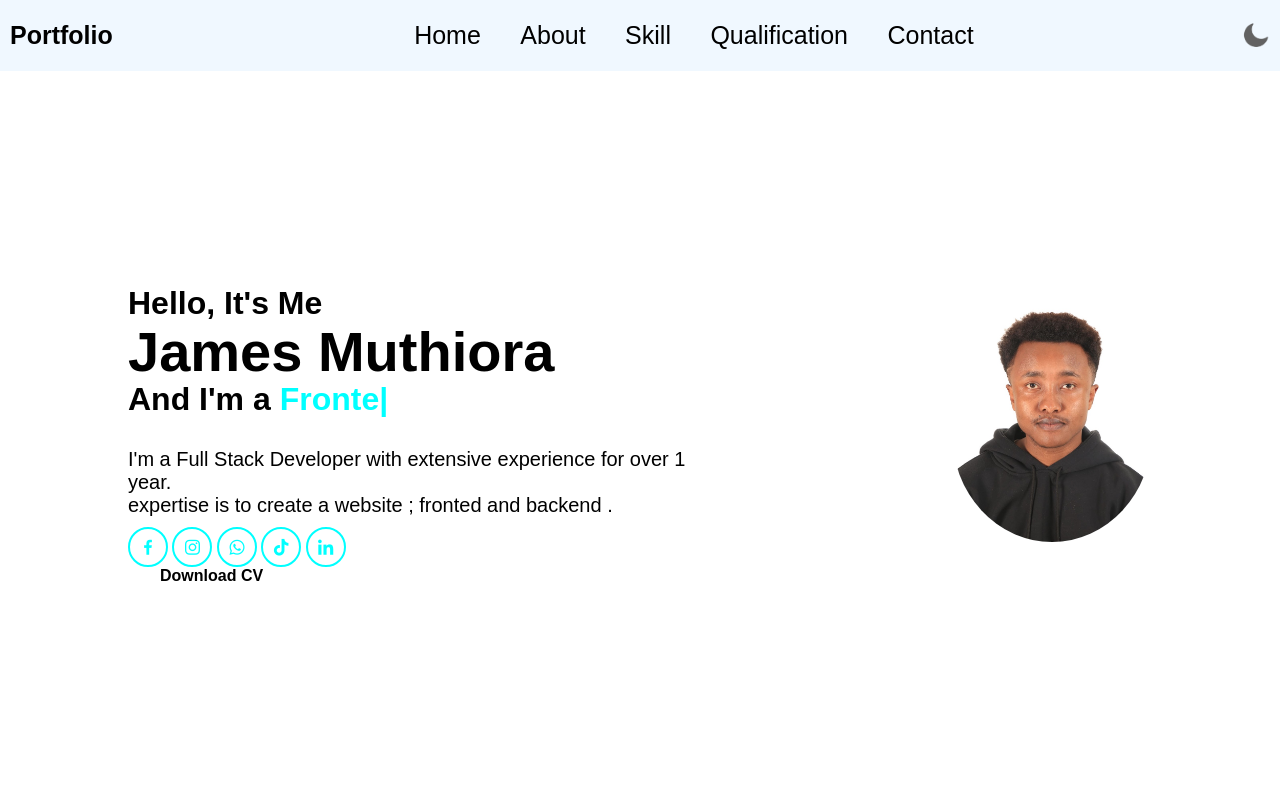
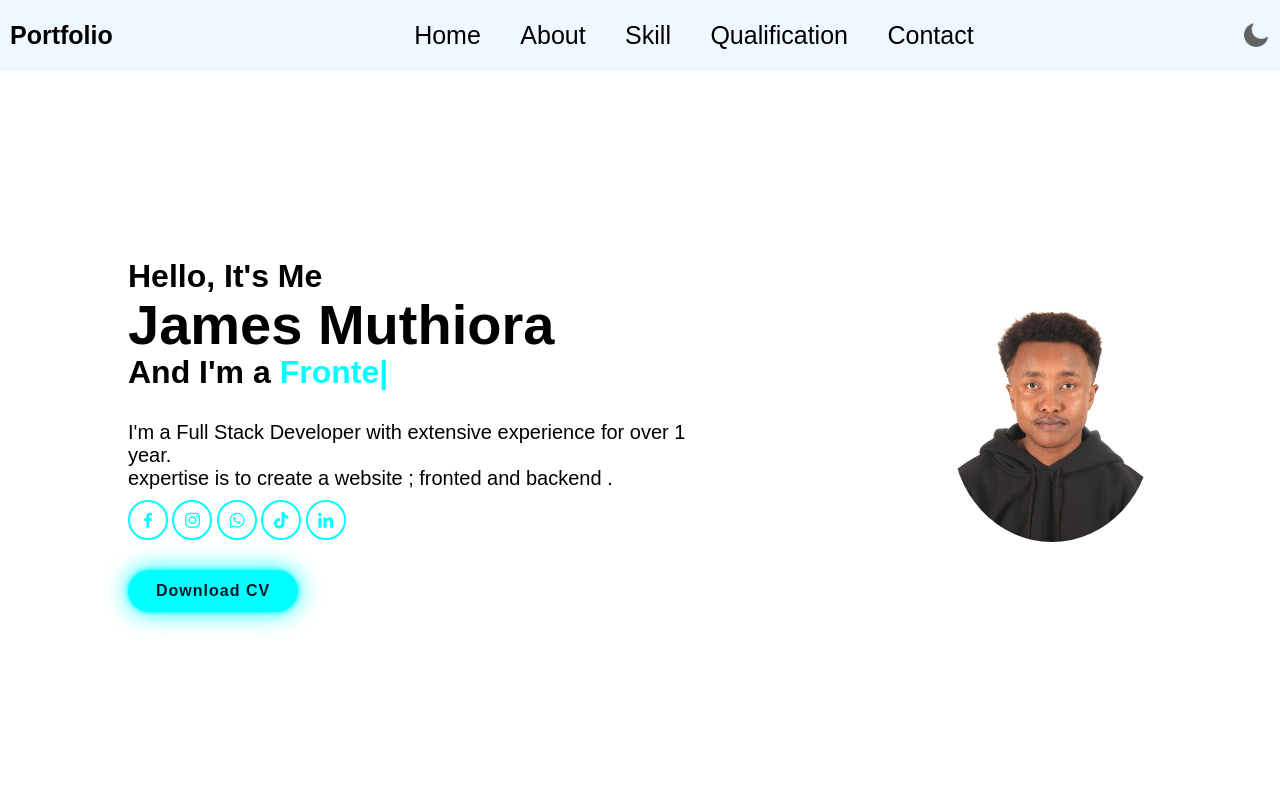
Before and after one commit to mbayajames/Portfolio-, a plain HTML site: page index.html in a window 1280 px wide. Shown: the top 797 px of the page. Drawn offline with nearby package versions, Linux system fonts and the light colour scheme; files whose address does not match are found by name.

Commit message:
modify css/style.css and modify index.html

```diff
--- a/css/style.css
+++ b/css/style.css
@@ -241,6 +241,7 @@ body {
   border-radius: 5px;
   font-weight: 600;
   transition: 0.3s;
+  margin-top: 60px;
 }
 
 .cta-btn:hover {
--- a/index.html
+++ b/index.html
@@ -74,8 +74,8 @@
                         href="https://www.linkedin.com/in/james-muthiora-89915a271/"
                         style="--i:10"><i class='bx bxl-linkedin'></i></a>
                 </div>
-                <a href="PDF_Maker_1738477501638.pdf" class="cta-btn">Download CV</a>
-                <!-- <a href="moreaboutme.html" class="btn-box">More About Me</a> -->
+                <!-- <a href="PDF_Maker_1738477501638.pdf" class="cta-btn">Download CV</a> -->
+                <a href="PDF_Maker_1738477501638.pdf" class="btn-box">Download CV</a>
             </div>
 
             <div class="">
@@ -145,6 +145,7 @@
                                 itaque culpa.</p>
                             <!-- <a href="#" class="read">Learn More</a> -->
                         </div>
+
 
                         <div>
                             <i class="bx bx-crop"></i>
```
